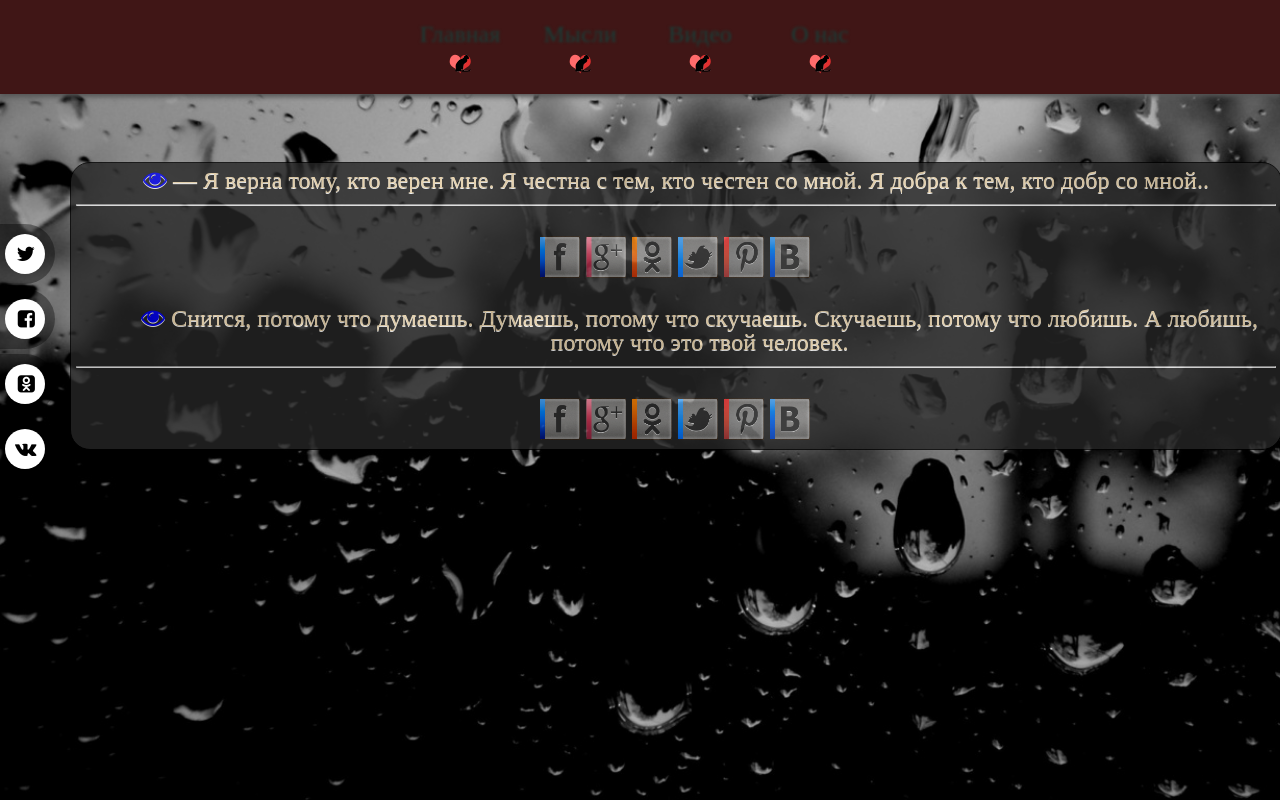
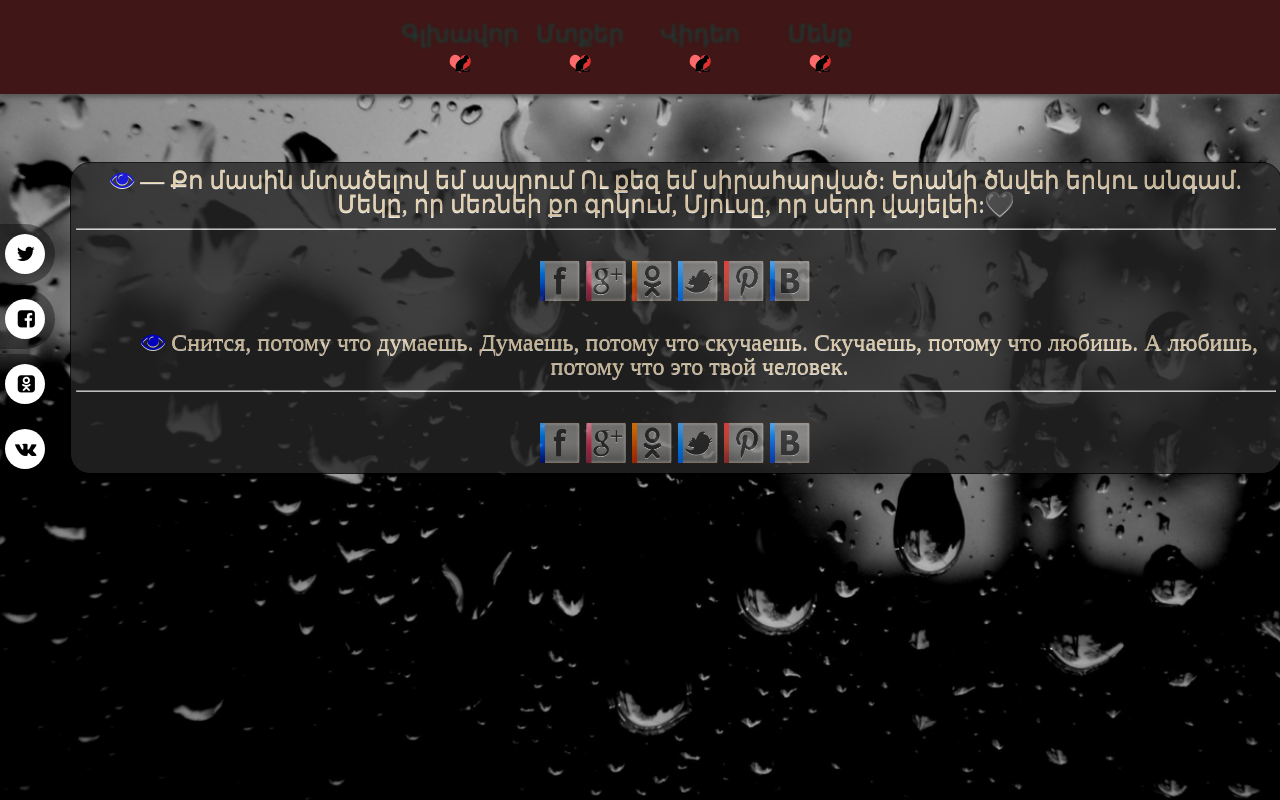
Before and after one commit to 8noro8/8noro8.github.io, a plain HTML site: page start/thoughts.html in a window 1280 px wide. Drawn offline with nearby package versions, Linux system fonts and the light colour scheme; a script that the page names is missing.

Commit message:
endlosigkeit

```diff
--- a/start/thoughts.html
+++ b/start/thoughts.html
@@ -22,7 +22,7 @@
     </script>
     <link rel="stylesheet" type="text/css" href="../font-awesome-4.5.0/css/font-awesome.min.css" />
     <script type="text/javascript" src="//vk.com/js/api/openapi.js?127"></script>
-<title> Мысли </title>
+<title> Մտքեր </title>
 </head>
 <body>
     <div id="fb-root"></div>
@@ -36,10 +36,10 @@
     <div class="headermen">
         <div class="mid">
   <div class="ph-heart-nav nav">
-    <a title="Главная" href="http://black-logic.ru">Главная</a>
-    <a title="Мысли"href="thoughts.html">Мысли</a>
-    <a title="Видео" href="videos.html">Видео</a>
-    <a title="О нас" href="about us.html">О нас</a>
+    <a title="Գլխավոր" href="https://endlosigkeit.tk/">Գլխավոր</a>
+    <a title="Մտքեր"href="thoughts.html">Մտքեր</a>
+    <a title="Վիդեո" href="videos.html">Վիդեո</a>
+    <a title="Մենք" href="about us.html">Մենք</a>
 		<div class="effect"></div>
             </div></div></div>
 <nav class="social">
@@ -54,9 +54,11 @@
     <div class="block">
 	  <div id="center">
           <a href="../logic/logic1.html"><i class="fa fa-eye" aria-hidden="true"></i></a>
-	  <font size=+2>— Я верна тому, кто верен мне.
-Я честна с тем, кто честен со мной.
-          Я добра к тем, кто добр со мной..</font>
+	  <font size=+2>— Քո մասին մտածելով եմ ապրում
+Ու քեզ եմ սիրահարված:
+Երանի ծնվեի երկու անգամ.
+Մեկը, որ մեռնեի քո գրկում,
+Մյուսը, որ սերդ վայելեի:🖤</font>
 </div>
 <div class="line-1"><hr>
         <script src="../countdown/jquery.countdown.js"></script>
```
Also changed, not shown: index.html (+7 -7 lines), logic/logic1.html (+15 -9 lines), start/about us.html (+5 -5 lines), start/svyaz.html (+1 -1 lines), start/videos.html (+6 -6 lines), Elements/Black-logic.png, images/d.jpg (added), images/da.jpg (added), images/logic1.jpg.
